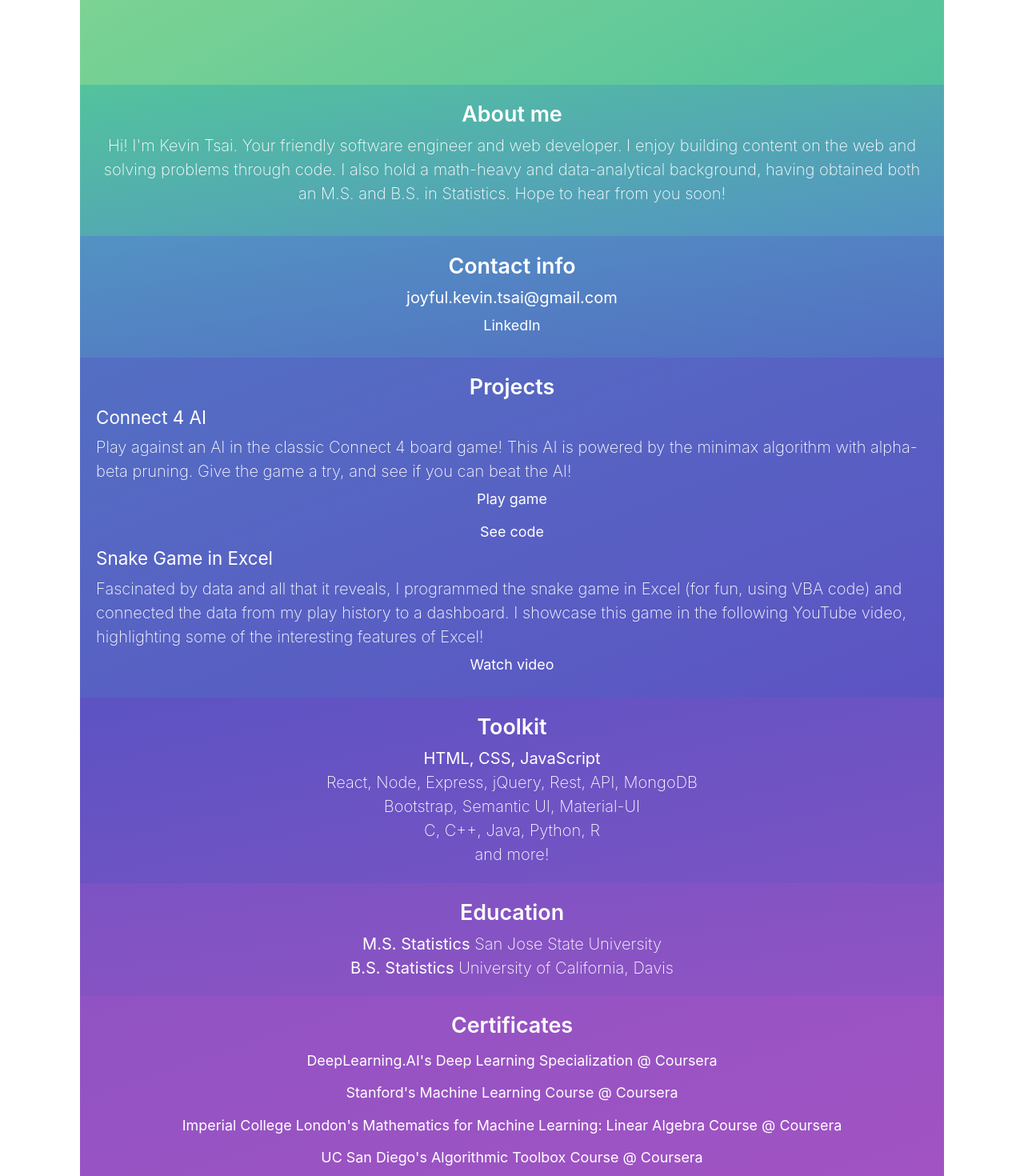
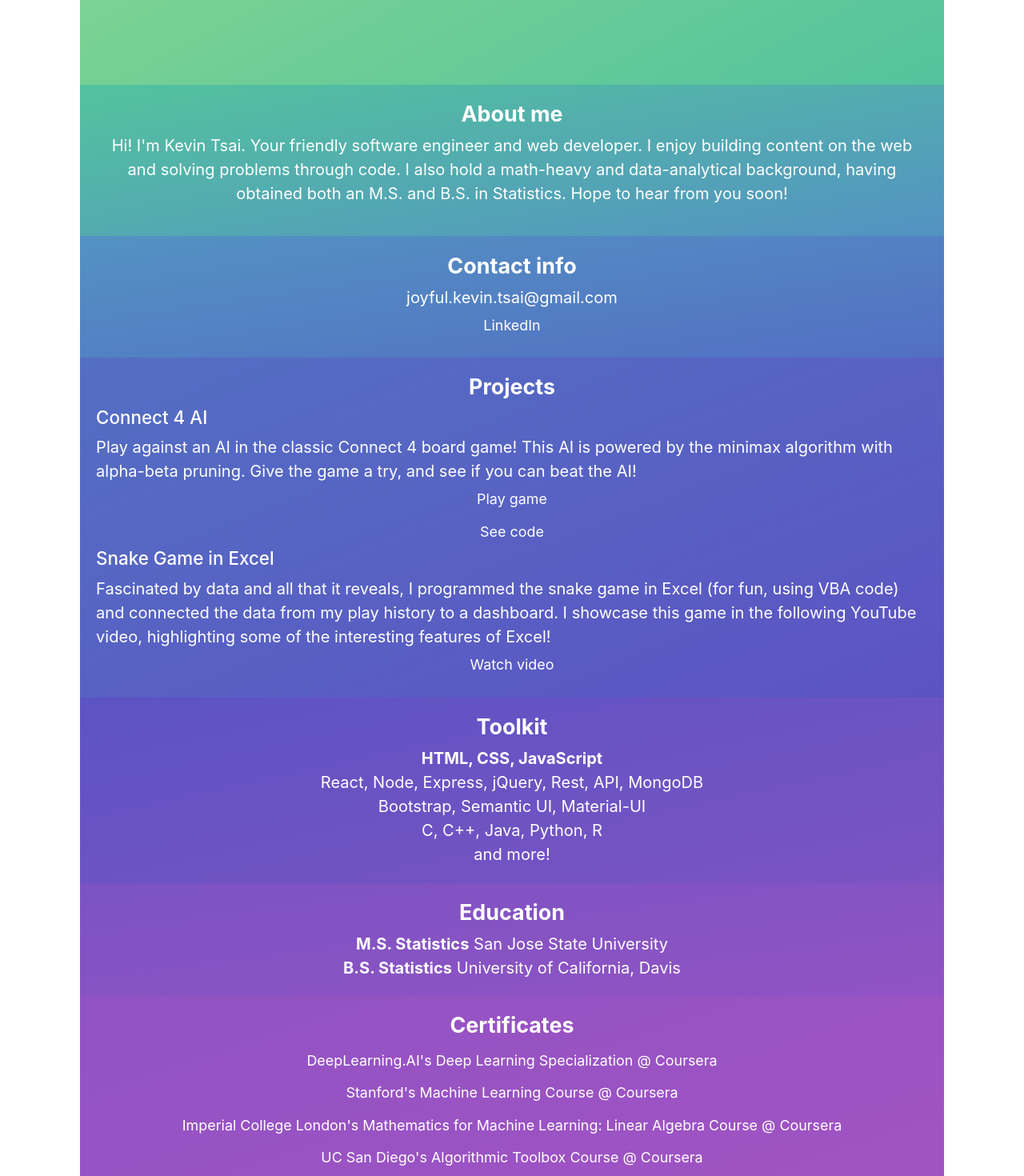
Before and after one commit to kevin-tsai-93/resume-website, a Next.js app: page / in a window 1280 px wide. Shown: the part 520-1990 px from the top of the page at 80% size. Built offline with nearby package versions, Linux system fonts and the light colour scheme.

Commit message:
Add files via upload

```diff
--- a/styles/resume.css
+++ b/styles/resume.css
@@ -21,7 +21,7 @@
 
         .header-primary-sub {
             display: block;
-            font-weight: lighter;
+            font-weight: 400;
             animation: moveInFromRight 1s ease-out;
         }
 
@@ -33,12 +33,12 @@
 }
     .about-me-title {
         text-align: center;
-        font-weight: 600;
+        font-weight: 700;
     }
 
     .about-me-description {
         text-align: center;
-        font-weight: 200;
+        font-weight: 400;
     }
 
 .contact-info {
@@ -49,7 +49,7 @@
 }
     .contact-info-title {
         text-align: center;
-        font-weight: 600;
+        font-weight: 700;
     }
 
     .contact-info-description {
@@ -70,17 +70,17 @@
 }
     .projects-title {
         text-align: center;
-        font-weight: 600;
+        font-weight: 700;
     }
 
     .projects-list-connect4-title,
     .projects-list-excel-title {
-        font-weight: 400;
+        font-weight: 500;
     }
 
     .projects-list-connect4-info-description,
     .projects-list-excel-info-description {
-        font-weight: 200;
+        font-weight: 400;
     }
 
     .projects-list-connect4-info-play,
@@ -97,12 +97,12 @@
 }
     .toolkit-title {
         text-align: center;
-        font-weight: 600;
+        font-weight: 700;
     }
 
     .toolkit-list {
         text-align: center;
-        font-weight: 200;
+        font-weight: 400;
     }
 
 .education {
@@ -113,12 +113,12 @@
 }
     .education-title {
         text-align: center;
-        font-weight: 600;
+        font-weight: 700;
     }
 
     .education-list {
         text-align: center;
-        font-weight: 200;
+        font-weight: 400;
     }
 
 .certificates {
@@ -129,12 +129,12 @@
 }
     .certificates-title {
         text-align: center;
-        font-weight: 600;
+        font-weight: 700;
     }
 
     .certificates-list {
         text-align: center;
-        font-weight: 200;
+        font-weight: 400;
     }
 
 .btn, .btn:link, .btn:visited {
```
